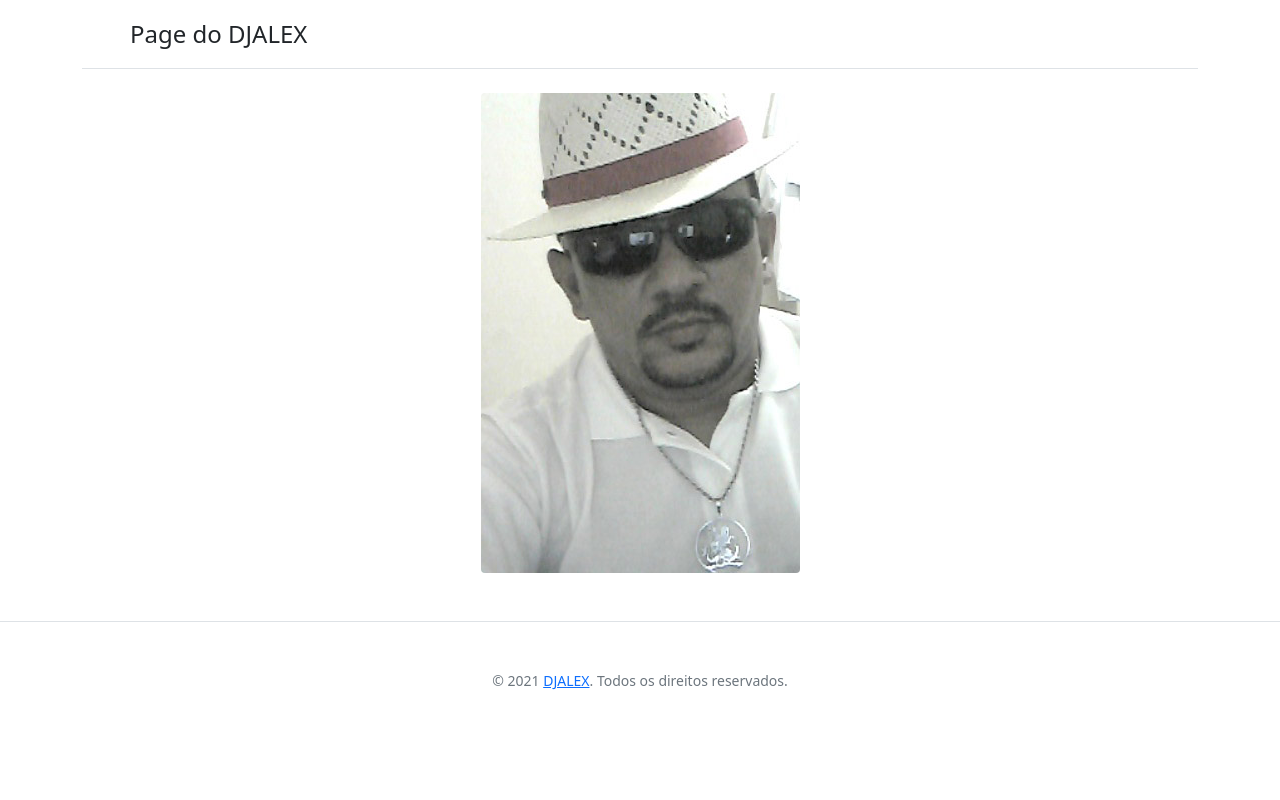
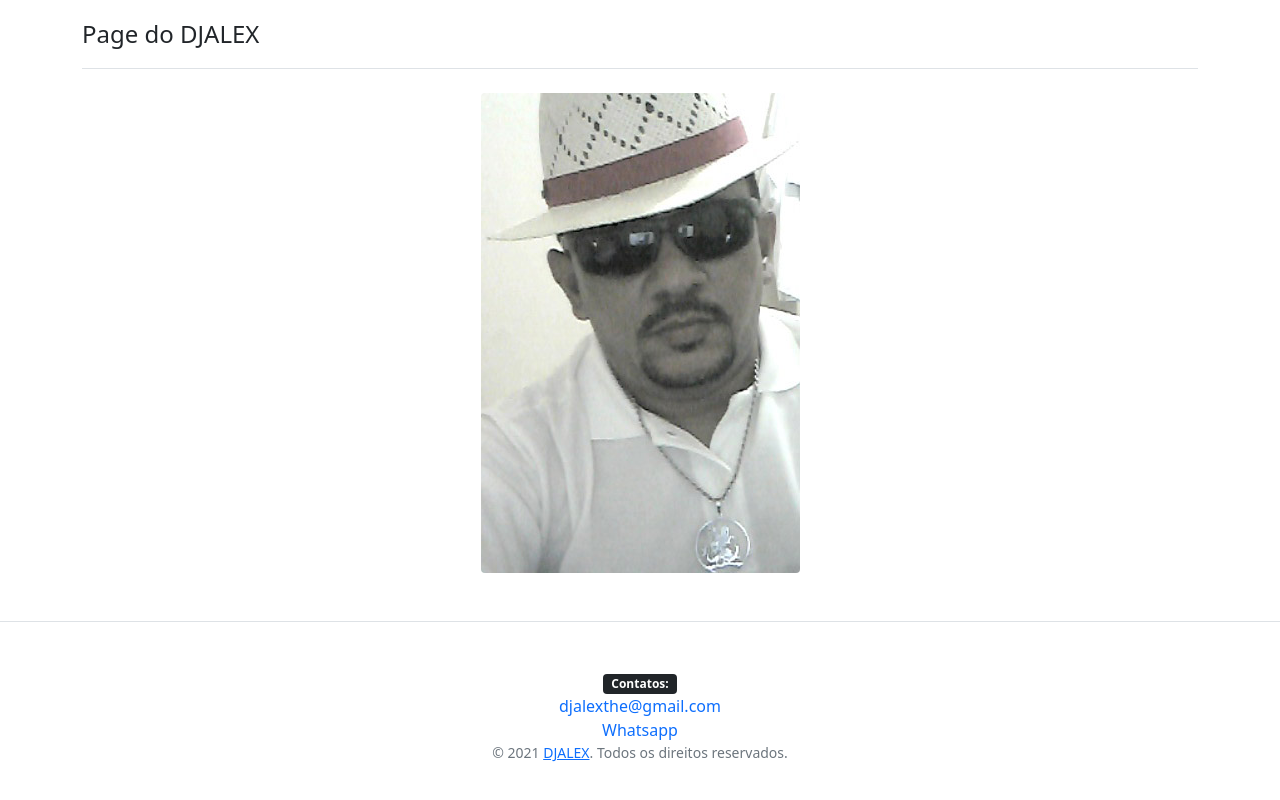
Before and after one commit to djalex/djalex.github.io, a plain HTML site: page index.html in a window 1280 px wide. Drawn offline with Linux system fonts and the light colour scheme.

Commit message:
New index.html

```diff
--- a/index.html
+++ b/index.html
@@ -34,7 +34,6 @@
     <div class="container">
       <header class="d-flex flex-wrap justify-content-center py-3 mb-4 border-bottom">
         <a href="#" class="d-flex align-items-center mb-3 mb-md-0 me-md-auto text-dark text-decoration-none">
-          <svg class="bi me-2" width="40" height="32"><use xlink:href="#bootstrap"/></svg>
           <span class="fs-4">Page do DJALEX</span>
         </a>
       </header>
@@ -43,6 +42,7 @@
           <div class="text-center" class="bg-light p-5 rounded mt-3">
             <div class="text-center">
                  <img src="./img/djalex.jpg" class="rounded" alt="DJALEX">
+
              </div>
           </div>
          </main>
@@ -50,6 +50,12 @@
          <footer class="pt-4 my-md-5 pt-md-5 border-top">
            <div class="row">
              <div class="text-center"  class="col-12 col-md">
+                <span class="badge bg-dark">Contatos:</span>
+                <br>
+                <a href="#" class="text-decoration-none">djalexthe@gmail.com</a>
+                <br>
+                <a href="https://api.whatsapp.com/send?phone=5586995450709" class="text-decoration-none">Whatsapp</a>
+
                 <small class="d-block mb-3 text-muted">&copy; 2021 <a href="#">DJALEX</a>. Todos os direitos reservados.</small>
              </div>
            </div>
```
